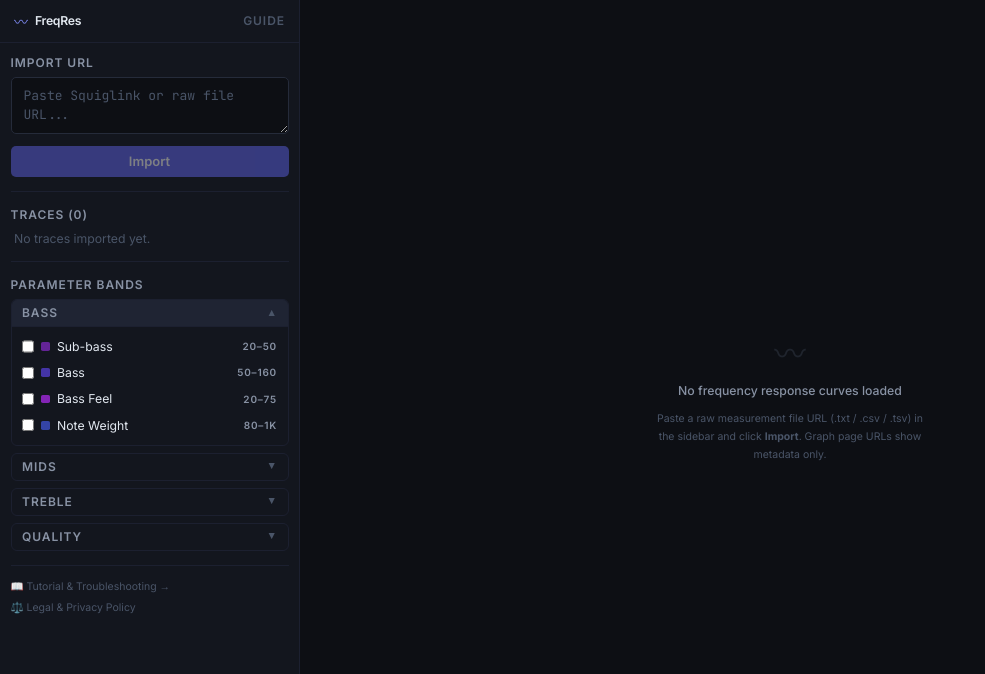
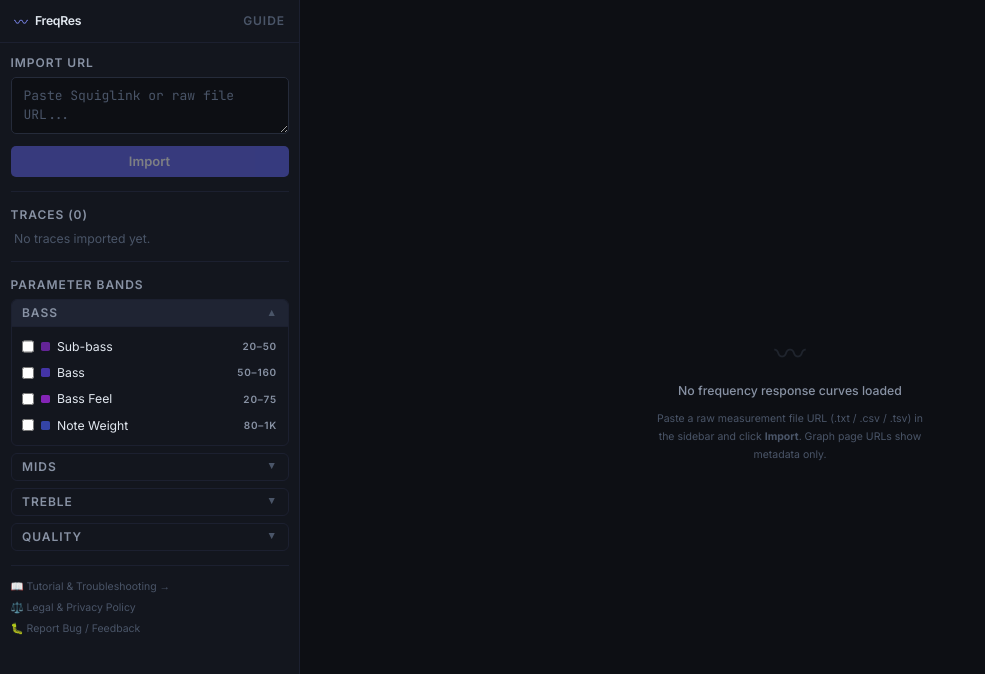
Before and after one commit to jaermaine/freqres-visualizer-dashboard, a Next.js app: page / in a window 1280 px wide. Shown: the top 674 px of the page, without its empty margins (0-985 px from the left). Built offline with nearby package versions, Linux system fonts and the light colour scheme.

Commit message:
feat: Add Feedback & Bug Reports section linking to GitHub Issues

```diff
--- a/app/tutorial/page.tsx
+++ b/app/tutorial/page.tsx
@@ -210,6 +210,22 @@ export default function TutorialPage() {
           </div>
         </section>
 
+        {/* Feedback */}
+        <section id="feedback" className="mb-10">
+          <h2 className="text-base font-semibold mb-3" style={{ color: "var(--text-primary)" }}>Feedback & Bug Reports</h2>
+          <p className="text-sm mb-4" style={{ color: "var(--text-secondary)", lineHeight: 1.8 }}>
+            Since FreqRes is entirely stateless and operates without a backend database, we process all feedback, feature requests, and bug reports through our public GitHub repository.
+          </p>
+          <a
+            href="https://github.com/jaermaine/freqres-visualizer-dashboard/issues/new"
+            target="_blank"
+            rel="noopener noreferrer"
+            className="btn-primary inline-flex items-center gap-2"
+          >
+            Submit Feedback on GitHub
+          </a>
+        </section>
+
         <div className="pb-8">
           <Link href="/" className="btn-primary inline-block">
             ← Back to Dashboard
--- a/components/Sidebar.tsx
+++ b/components/Sidebar.tsx
@@ -178,6 +178,15 @@ export function Sidebar({
           >
             ⚖️ Legal & Privacy Policy
           </Link>
+          <a
+            href="https://github.com/jaermaine/freqres-visualizer-dashboard/issues"
+            target="_blank"
+            rel="noopener noreferrer"
+            className="text-xs hover:underline"
+            style={{ color: "var(--text-muted)" }}
+          >
+            🐛 Report Bug / Feedback
+          </a>
         </div>
       </div>
       </aside>
--- a/components/TutorialSidebar.tsx
+++ b/components/TutorialSidebar.tsx
@@ -10,6 +10,7 @@ export function TutorialSidebar() {
     { id: "unsupported", label: "Unsupported Platforms" },
     { id: "raw-files", label: "Raw Measurement Files" },
     { id: "parse-failures", label: "Parse Failures" },
+    { id: "feedback", label: "Feedback & Bug Reports" },
   ];
 
   return (
```
